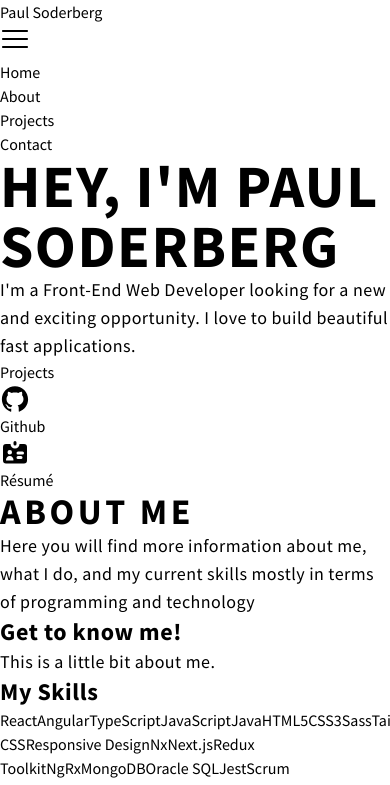
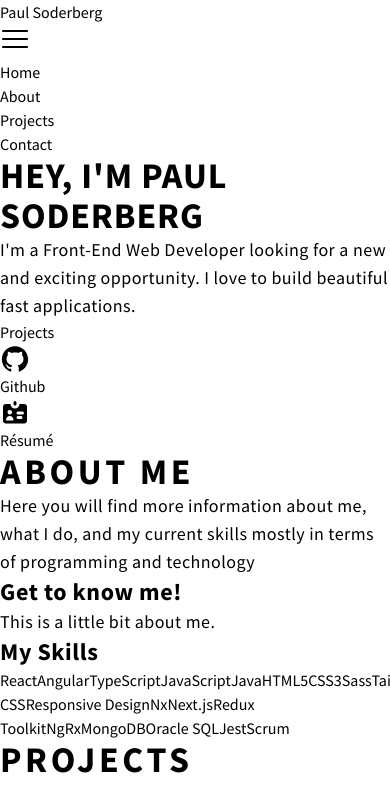
Before and after one commit to Sody15/my-portfolio, a React (Vite) app: page / in a window 390 px wide. Shown: the top 785 px of the page. Built offline with nearby package versions, Linux system fonts and the light colour scheme.

Commit message:
style updates

```diff
--- a/src/App.tsx
+++ b/src/App.tsx
@@ -1,4 +1,3 @@
-import './App.css';
 import Footer from './components/layout/Footer';
 import Header from './components/layout/Header';
 import Hero from './components/layout/Hero';
--- a/src/components/layout/Footer.tsx
+++ b/src/components/layout/Footer.tsx
@@ -2,8 +2,8 @@ const Footer = () => {
   const currYear = new Date().getFullYear();
 
   return (
-    <footer className='bg-black text-white px-16'>
-      <div className='footer__upper py-20'>
+    <footer className='bg-black text-white px-8 md:px-16'>
+      <div className='footer__upper py-10'>
         <h3>Paul Soderberg</h3>
         <p className='text-base max-w-md pt-5'>
           A Frontend focused Web Developer building the Frontend of Websites and Web Applications that leads to the
--- a/src/components/layout/Hero.tsx
+++ b/src/components/layout/Hero.tsx
@@ -6,7 +6,7 @@ const Hero = () => {
   return (
     <section
       id='home'
-      className='bg-slate-200 py-24 md:py-0 md:h-[80vh] flex justify-center items-center relative mt-24'
+      className='bg-slate-200 py-24 md:py-0 md:h-[80vh] flex justify-center items-center relative mt-24 px-5 sm:px-12'
     >
       <div className='hero__main flex flex-col items-center gap-10 text-center'>
         <h1>Hey, I'm Paul Soderberg</h1>
--- a/src/components/sections/Projects.tsx
+++ b/src/components/sections/Projects.tsx
@@ -16,7 +16,7 @@ const Projects = () => {
         </div>
         <div className='project__desc flex flex-col items-center md:items-start'>
           <h3>Todo</h3>
-          <p className='py-6'>
+          <p className='py-6 text-center md:text-left'>
             Todo is a simple todo application to keep track of your weekly tasks. It's a complete full-stack application
             with authentication and a database.
           </p>
--- a/src/index.css
+++ b/src/index.css
@@ -4,11 +4,11 @@
 
 body {
   font-family: 'Source Sans Pro', sans-serif;
-  @apply font-normal max-w-[120rem] m-auto;
+  @apply font-normal max-w-[120rem] m-auto text-base;
 }
 
 h1 {
-  @apply text-6xl font-extrabold uppercase tracking-wide;
+  @apply text-4xl md:text-6xl font-extrabold uppercase tracking-wide;
 }
 
 h2 {
```
Also changed, not shown: src/App.css (deleted).
